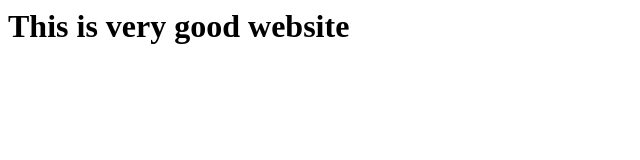
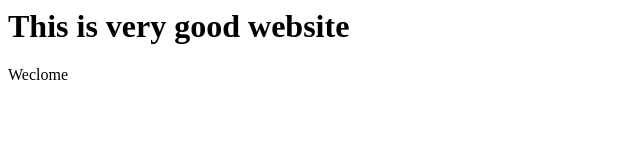
Before and after one commit to PalashMit/Pratice, a plain HTML site: page index.html in a window 1280 px wide. Shown: the full height of the page, 0-640 px from the left. Drawn offline with Linux system fonts and the light colour scheme.

Commit message:
New change

```diff
--- a/index.html
+++ b/index.html
@@ -1,4 +1,5 @@
 <html>
 <title>This is my website</title>
 <h1>This is very good website</h1>
+<p>Weclome</p>
 </html>
```
